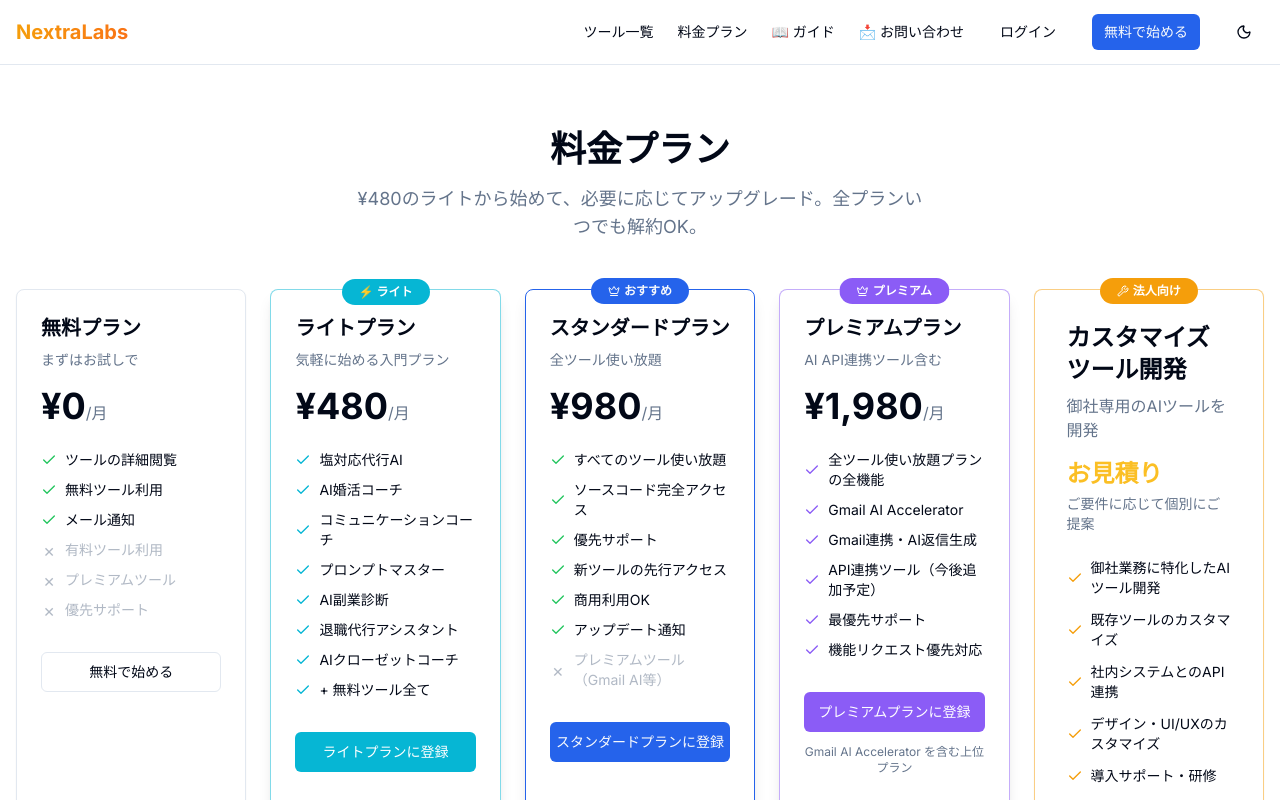
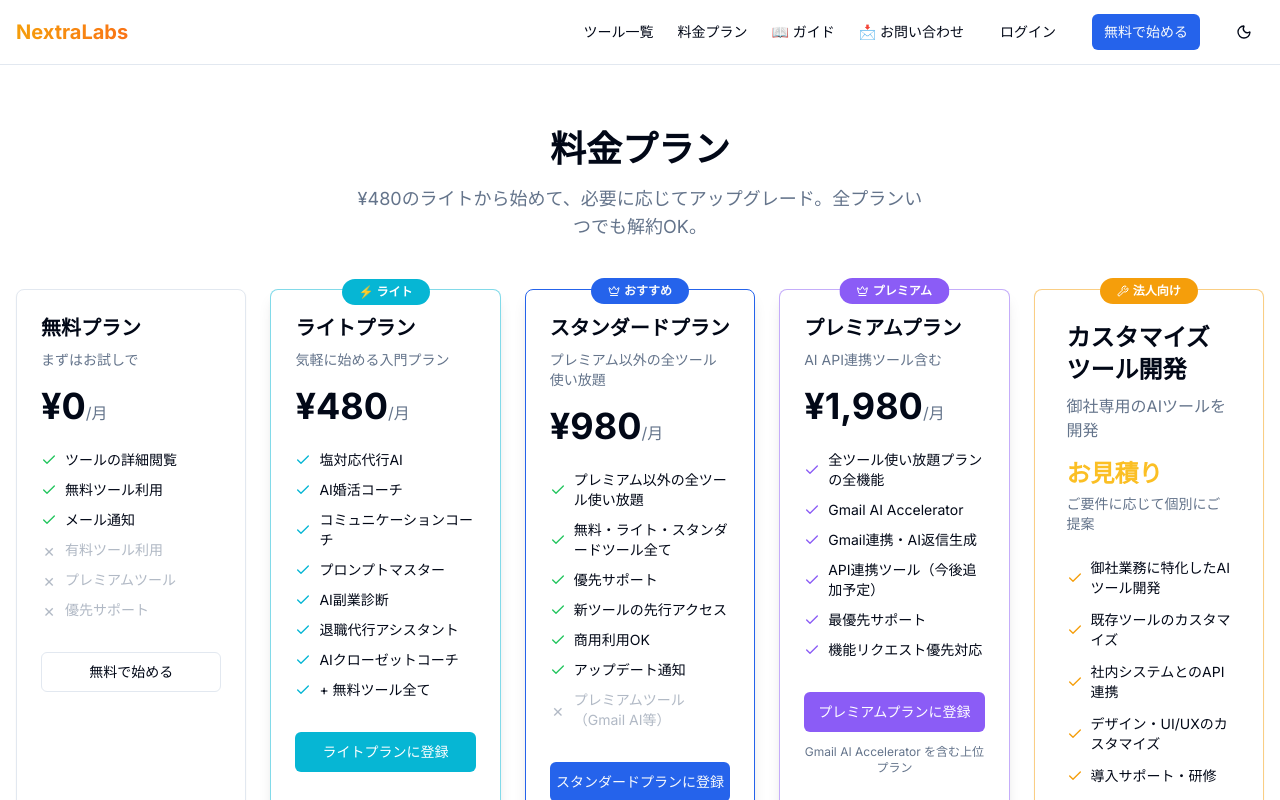
Before and after one commit to fyoneyone9-cyber/nextralabs-membership, a Next.js app: page /pricing in a window 1280 px wide. Shown: the top 800 px of the page. Built offline with nearby package versions, Linux system fonts and the light colour scheme; no server answers.

Commit message:
fix: correct standard plan description - premium tools excluded

```diff
--- a/src/app/pricing/page.tsx
+++ b/src/app/pricing/page.tsx
@@ -193,15 +193,15 @@ export default function PricingPage() {
           </div>
           <CardContent className="p-6">
             <h3 className="text-xl font-bold mb-2">スタンダードプラン</h3>
-            <p className="text-muted-foreground text-sm mb-4">全ツール使い放題</p>
+            <p className="text-muted-foreground text-sm mb-4">プレミアム以外の全ツール使い放題</p>
             <div className="text-4xl font-bold mb-6">
               ¥980
               <span className="text-base text-muted-foreground font-normal">/月</span>
             </div>
             <ul className="space-y-2.5 mb-8">
               {[
-                'すべてのツール使い放題',
-                'ソースコード完全アクセス',
+                'プレミアム以外の全ツール使い放題',
+                '無料・ライト・スタンダードツール全て',
                 '優先サポート',
                 '新ツールの先行アクセス',
                 '商用利用OK',
```
